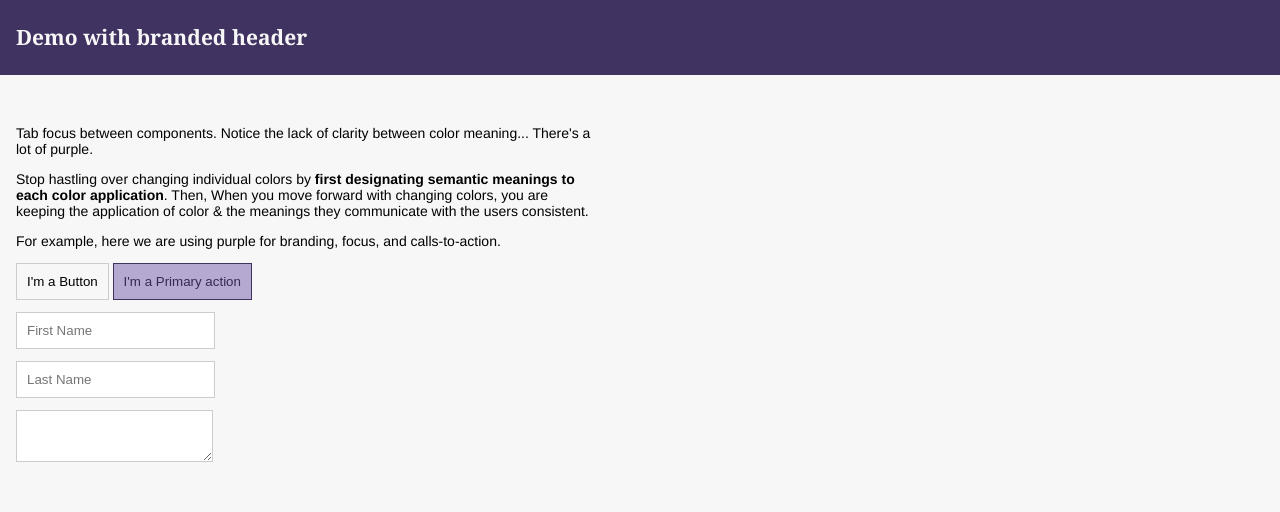
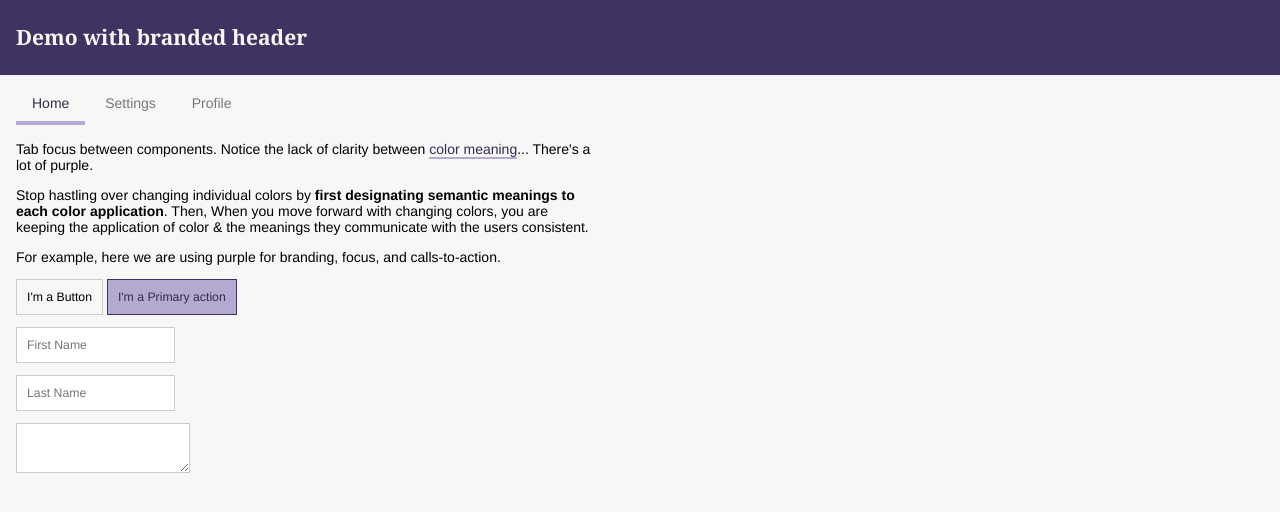
Before and after one commit to NateBaldwinDesign/semantic-color-ui, a website: page src/demo/index.html in a window 1280 px wide. Shown: the top 512 px of the page. Drawn offline with nearby package versions, Linux system fonts and the light colour scheme; files that its build step writes are made by us from their sources.

Commit message:
added components to demo UI

```diff
--- a/src/demo/index.html
+++ b/src/demo/index.html
@@ -7,9 +7,23 @@
   <header class="header">
     <h2>Demo with branded header</h2>
   </header>
+
+  <nav class="tab">
+    <ul class="tab__nav">
+      <li class="tab__nav-item">
+        <a href="#" class="tab__nav-link is-active">Home</a>
+      </li>
+      <li class="tab__nav-item">
+        <a href="#" class="tab__nav-link">Settings</a>
+      </li>
+      <li class="tab__nav-item">
+        <a href="#" class="tab__nav-link">Profile</a>
+      </li>
+  </nav>
+
   <div class="container">
     <p>
-      Tab focus between components. Notice the lack of clarity between color meaning... There's a lot of purple.
+      Tab focus between components. Notice the lack of clarity between <a href="#">color meaning</a>... There's a lot of purple.
     </p>
     <p>
       Stop hastling over changing individual colors by <b>first designating semantic meanings to each color application</b>. Then,
--- a/src/scss/components/_buttons.scss
+++ b/src/scss/components/_buttons.scss
@@ -2,6 +2,7 @@
 
 .button {
   display: inline-block;
+  box-sizing: border-box;
   padding: 10px;
   margin-bottom: 12px;
   border-width: 1px;
@@ -10,10 +11,12 @@
   background-color: semantic-color(neutral, light);
   color: semantic-color(neutral, darkest);
 
-  &:focus {
-    outline: none;
-    border-color: semantic-color(focus, base);
-  }
+  // &:focus {
+  //   outline-width: 1px;
+  //   outline-style: solid;
+  //   outline-color: semantic-color(focus, base);
+  //   border-color: semantic-color(focus, base);
+  // }
 }
 
 .button--primary {
--- /dev/null
+++ b/src/scss/components/_focus.scss
@@ -0,0 +1,7 @@
+*:focus {
+  outline-width: 1px;
+  outline-style: solid;
+  outline-color: semantic-color(focus, base);
+  border-color: semantic-color(focus, base);
+  box-shadow: none;
+}
--- a/src/scss/components/_inputs.scss
+++ b/src/scss/components/_inputs.scss
@@ -2,14 +2,17 @@
 
 .input {
   display: block;
+  box-sizing: border-box;
   padding: 10px;
   margin-bottom: 12px;
   border-width: 1px;
   border-style: solid;
   border-color: semantic-color(neutral, base);
 
-  &:focus {
-    outline: none;
-    border-color: semantic-color(focus, base);
-  }
+  // &:focus {
+  //   outline-width: 1px;
+  //   outline-style: solid;
+  //   outline-color: semantic-color(focus, base);
+  //   border-color: semantic-color(focus, base);
+  // }
 }
--- /dev/null
+++ b/src/scss/components/_tab.scss
@@ -0,0 +1,39 @@
+// Tabs
+
+.tab {
+  display: block;
+  margin: 0 0 0 16px;
+  padding: 0;
+}
+
+.tab__nav {
+  display: inline-block;
+  list-style: none;
+  margin: 0;
+  padding: 0;
+}
+
+.tab__nav-item {
+  display: inline-block;
+  text-align: center;
+  padding: 0;
+  margin: 0;
+}
+
+.tab__nav-link {
+  padding: 10px 16px;
+  border-bottom-width: 4px;
+  color: semantic-color(neutral, dark-med);
+  border-bottom-color: semantic-color(neutral, light);
+
+  &:hover,
+  &:focus,
+  &:active {
+    color: semantic-color(neutral, dark);
+  }
+}
+
+.tab__nav-link.is-active {
+  color: semantic-color(focus, dark);
+  border-bottom-color: semantic-color(focus, light);
+}
--- a/src/scss/components/_typography.scss
+++ b/src/scss/components/_typography.scss
@@ -4,7 +4,11 @@ html {
   font-size: 100%;
 }
 
-body {
+body,
+input,
+.input,
+button,
+.button {
   font-family: Helvetica, Arial, sans-serif;
   font-size: .875em;
 }
@@ -17,3 +21,15 @@ h1, h2, h3, h4, h5 {
 p {
   max-width: 74ch;
 }
+
+a {
+  color: semantic-color(call-to-action, dark);
+  text-decoration: none;
+  border-bottom-width: 2px;
+  border-bottom-style: solid;
+  border-bottom-color: semantic-color(call-to-action, light);
+
+  &:focus {
+    outline-offset: 1px;
+  }
+}
--- a/src/scss/styles.scss
+++ b/src/scss/styles.scss
@@ -3,5 +3,8 @@
 @import "components/_containers";
 @import "components/_typography";
 @import "components/_header";
+@import "components/_tab";
 @import "components/_inputs";
 @import "components/_buttons";
+
+@import "components/_focus";
```
